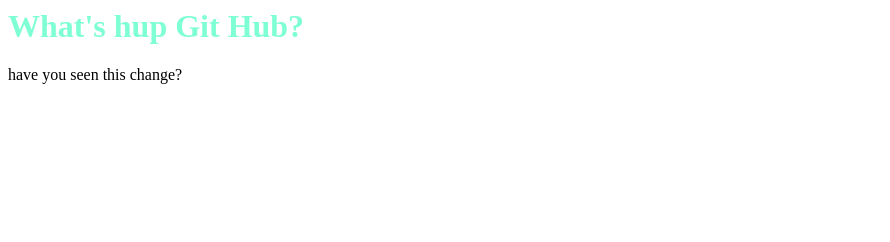
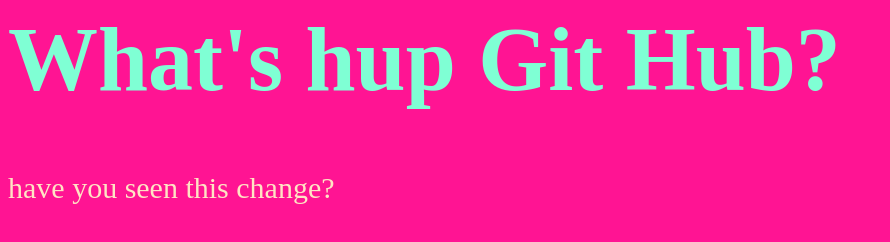
Before and after one commit to pk10187/first-repo, a plain HTML site: page index.html in a window 1280 px wide. Shown: the whole page, without its empty margins (0-890 px from the left). Drawn offline with Linux system fonts and the light colour scheme.

Commit message:
added cool color to css

```diff
--- a/styles.css
+++ b/styles.css
@@ -1,3 +1,10 @@
 h1 {
 	color: aquamarine;
+	font-size: 90px;
 }
+
+body {
+	background-color: deeppink;
+	color: bisque;
+	font-size: 30px;
+}
```
